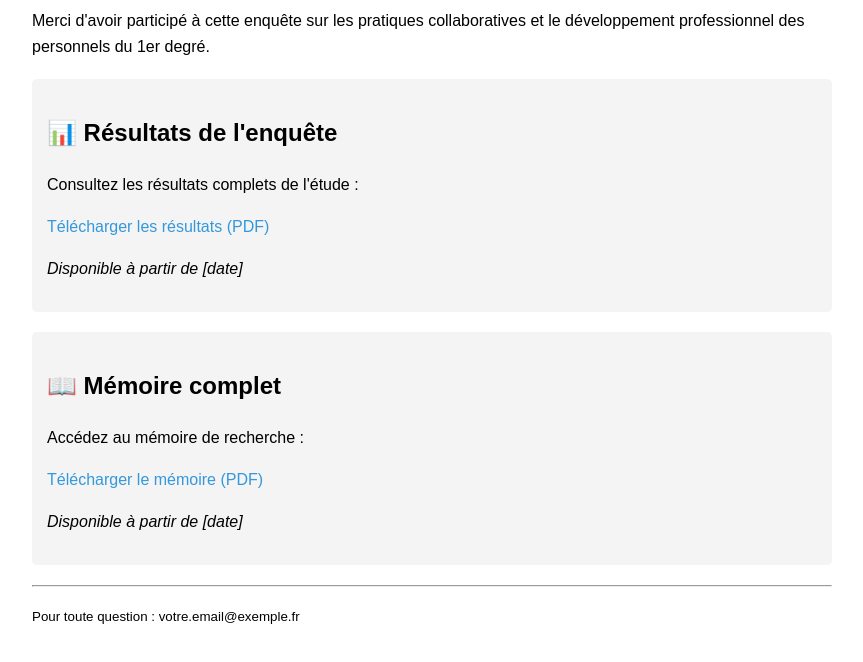
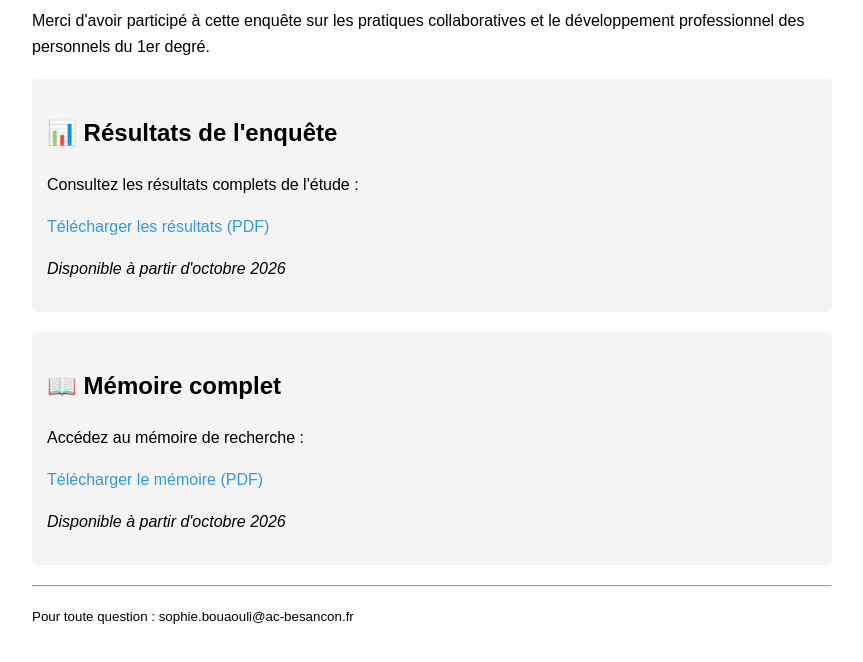
Before and after one commit to Sossophe/Communaut-s-de-pratiques-et-d-veloppement-professionnel-dans-le1er-degr-, a plain HTML site: page index.html in a window 1280 px wide. Shown: the part 156-818 px from the top of the page, without its empty margins (208-1071 px from the left). Drawn offline with Linux system fonts and the light colour scheme.

Commit message:
Update index.html

```diff
--- a/index.html
+++ b/index.html
@@ -34,17 +34,18 @@
         <h2>📊 Résultats de l'enquête</h2>
         <p>Consultez les résultats complets de l'étude :</p>
         <p><a href="resultats-enquete.pdf" download>Télécharger les résultats (PDF)</a></p>
-        <p><em>Disponible à partir de [date]</em></p>
+        <p><em>Disponible à partir d'octobre 2026</em></p>
     </div>
 
     <div class="document">
         <h2>📖 Mémoire complet</h2>
         <p>Accédez au mémoire de recherche :</p>
         <p><a href="memoire-complet.pdf" download>Télécharger le mémoire (PDF)</a></p>
-        <p><em>Disponible à partir de [date]</em></p>
+        <p><em>Disponible à partir d'octobre 2026</em></p>
     </div>
 
     <hr>
-    <p><small>Pour toute question : votre.email@exemple.fr</small></p>
+    <p><small>Pour toute question : sophie.bouaouli@ac-besancon.fr</small></p>
 </body>
+
 </html>
```
